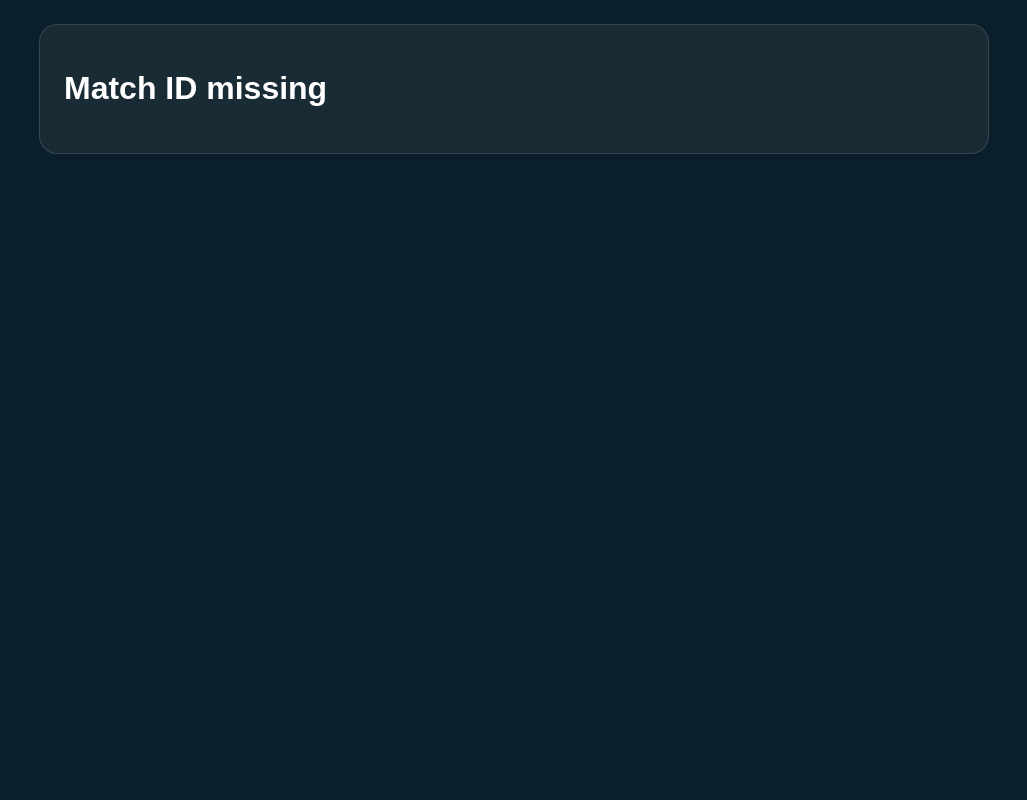
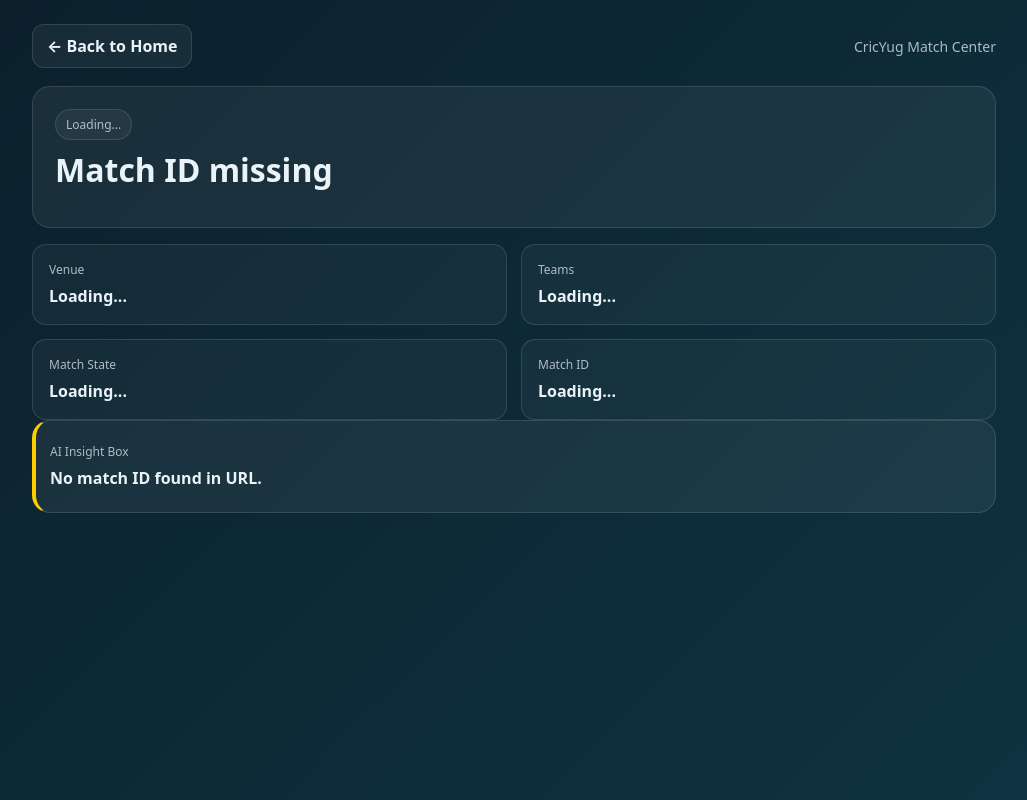
Before and after one commit to cricyug/cricyug_website, a plain HTML site: page match.html in a window 1280 px wide. Shown: the whole page, without its empty margins (126-1153 px from the left). Drawn offline with Linux system fonts and the light colour scheme.

Commit message:
Refactor match.html for improved styling and structure

```diff
--- a/match.html
+++ b/match.html
@@ -5,33 +5,150 @@
   <meta name="viewport" content="width=device-width, initial-scale=1.0" />
   <title>Match Details - CricYug</title>
   <style>
-    body {
-      margin: 0;
-      font-family: Arial, sans-serif;
-      background: #0b1f2a;
-      color: white;
-      padding: 24px;
+    :root{
+      --bg1:#0b1f2a;
+      --bg2:#0f3443;
+      --card: rgba(255,255,255,.06);
+      --text:#eaf3f8;
+      --muted: rgba(234,243,248,.72);
+      --brand:#ffcc00;
+      --line: rgba(255,255,255,.12);
+      --radius:18px;
     }
-    .card {
-      max-width: 900px;
-      margin: 0 auto;
-      background: rgba(255,255,255,0.06);
-      border: 1px solid rgba(255,255,255,0.12);
-      border-radius: 18px;
-      padding: 24px;
+    *{box-sizing:border-box}
+    body{
+      margin:0;
+      font-family: ui-sans-serif, system-ui, -apple-system, Segoe UI, Roboto, Arial, "Noto Sans";
+      color:var(--text);
+      background: linear-gradient(135deg, var(--bg1), var(--bg2));
+      min-height:100vh;
     }
-    .muted {
-      color: rgba(255,255,255,0.7);
+    .wrap{
+      max-width:1000px;
+      margin:0 auto;
+      padding:24px 18px 50px;
+    }
+    .top{
+      display:flex;
+      justify-content:space-between;
+      align-items:center;
+      gap:12px;
+      margin-bottom:18px;
+      flex-wrap:wrap;
+    }
+    .backBtn{
+      display:inline-flex;
+      align-items:center;
+      gap:8px;
+      padding:10px 14px;
+      border-radius:12px;
+      border:1px solid var(--line);
+      background: rgba(255,255,255,.05);
+      color:var(--text);
+      text-decoration:none;
+      font-weight:700;
+    }
+    .pageTitle{
+      font-size:14px;
+      color:var(--muted);
+    }
+    .card{
+      background: var(--card);
+      border:1px solid var(--line);
+      border-radius: var(--radius);
+      padding:22px;
+      margin-bottom:16px;
+    }
+    h1{
+      margin:0 0 10px;
+      font-size:32px;
+      line-height:1.15;
+    }
+    .muted{
+      color:var(--muted);
+    }
+    .pill{
+      display:inline-flex;
+      padding:6px 10px;
+      border-radius:999px;
+      border:1px solid var(--line);
+      background: rgba(255,255,255,.05);
+      color:var(--muted);
+      font-size:12px;
+      margin-bottom:12px;
+    }
+    .grid{
+      display:grid;
+      grid-template-columns: repeat(2, 1fr);
+      gap:14px;
+    }
+    .miniCard{
+      background: rgba(255,255,255,.04);
+      border:1px solid var(--line);
+      border-radius:14px;
+      padding:16px;
+    }
+    .label{
+      color:var(--muted);
+      font-size:12px;
+      margin-bottom:6px;
+    }
+    .value{
+      font-size:16px;
+      font-weight:700;
+      line-height:1.5;
+    }
+    .insight{
+      border-left:4px solid var(--brand);
+      padding-left:14px;
+    }
+    @media (max-width: 700px){
+      .grid{grid-template-columns:1fr}
+      h1{font-size:26px}
     }
   </style>
 </head>
 <body>
-  <div class="card">
-    <h1 id="matchName">Loading...</h1>
-    <p id="matchStatus" class="muted"></p>
-    <p id="matchVenue" class="muted"></p>
-    <p id="matchTeams"></p>
-    <p id="matchState"></p>
+  <div class="wrap">
+    <div class="top">
+      <a class="backBtn" href="/">← Back to Home</a>
+      <div class="pageTitle">CricYug Match Center</div>
+    </div>
+
+    <div class="card">
+      <div id="matchType" class="pill">Loading...</div>
+      <h1 id="matchName">Loading match...</h1>
+      <p id="matchStatus" class="muted"></p>
+    </div>
+
+    <div class="grid">
+      <div class="miniCard">
+        <div class="label">Venue</div>
+        <div id="matchVenue" class="value">Loading...</div>
+      </div>
+
+      <div class="miniCard">
+        <div class="label">Teams</div>
+        <div id="matchTeams" class="value">Loading...</div>
+      </div>
+
+      <div class="miniCard">
+        <div class="label">Match State</div>
+        <div id="matchState" class="value">Loading...</div>
+      </div>
+
+      <div class="miniCard">
+        <div class="label">Match ID</div>
+        <div id="matchId" class="value">Loading...</div>
+      </div>
+    </div>
+
+    <div class="card insight">
+      <div class="label">AI Insight Box</div>
+      <div id="aiInsight" class="value">
+        Loading insight...
+      </div>
+    </div>
   </div>
 
   <script>
@@ -42,11 +159,34 @@
       return url.searchParams.get(name);
     }
 
+    function getMatchType(match) {
+      if (match.matchEnded) return "RESULT";
+      if (match.matchStarted) return "LIVE";
+      return "UPCOMING";
+    }
+
+    function getMatchState(match) {
+      if (match.matchEnded) return "Result declared";
+      if (match.matchStarted) return "Live match in progress";
+      return "Upcoming match";
+    }
+
+    function getAiInsight(match) {
+      if (match.matchEnded) {
+        return `This match has ended. Final update: ${match.status || "Result available"}.`;
+      }
+      if (match.matchStarted) {
+        return `Live match detected. CricYug AI can next show win probability, momentum shifts, and batter vs bowler insights here.`;
+      }
+      return `Upcoming match. CricYug AI can later show predicted key players, venue trend, and pre-match insight here.`;
+    }
+
     async function loadMatch() {
       const id = getQueryParam("id");
 
       if (!id) {
         document.getElementById("matchName").textContent = "Match ID missing";
+        document.getElementById("aiInsight").textContent = "No match ID found in URL.";
         return;
       }
 
@@ -56,25 +196,31 @@
 
         if (json.apiStatus !== "success" || !Array.isArray(json.data)) {
           document.getElementById("matchName").textContent = "Failed to load match";
+          document.getElementById("aiInsight").textContent = "API response was not valid.";
           return;
         }
 
-        const match = json.data.find(m => m.id === id);
+        const match = json.data.find(m => String(m.id) === String(id));
 
         if (!match) {
           document.getElementById("matchName").textContent = "Match not found";
+          document.getElementById("aiInsight").textContent = "This match may no longer be in the live/upcoming list.";
           return;
         }
 
+        document.title = `${match.name || "Match"} - CricYug`;
+        document.getElementById("matchType").textContent = getMatchType(match);
         document.getElementById("matchName").textContent = match.name || "Match";
-        document.getElementById("matchStatus").textContent = match.status || "No status";
-        document.getElementById("matchVenue").textContent = "Venue: " + (match.venue || "Unknown venue");
-        document.getElementById("matchTeams").textContent = "Teams: " + ((match.teams || []).join(" vs "));
-        document.getElementById("matchState").textContent =
-          match.matchEnded ? "Result declared" :
-          match.matchStarted ? "Live match" : "Upcoming match";
+        document.getElementById("matchStatus").textContent = match.status || "No status available";
+        document.getElementById("matchVenue").textContent = match.venue || "Unknown venue";
+        document.getElementById("matchTeams").textContent = Array.isArray(match.teams) ? match.teams.join(" vs ") : "Teams unavailable";
+        document.getElementById("matchState").textContent = getMatchState(match);
+        document.getElementById("matchId").textContent = match.id || "N/A";
+        document.getElementById("aiInsight").textContent = getAiInsight(match);
+
       } catch (err) {
         document.getElementById("matchName").textContent = "Error loading match";
+        document.getElementById("aiInsight").textContent = "Could not load match details right now.";
       }
     }
 
```
